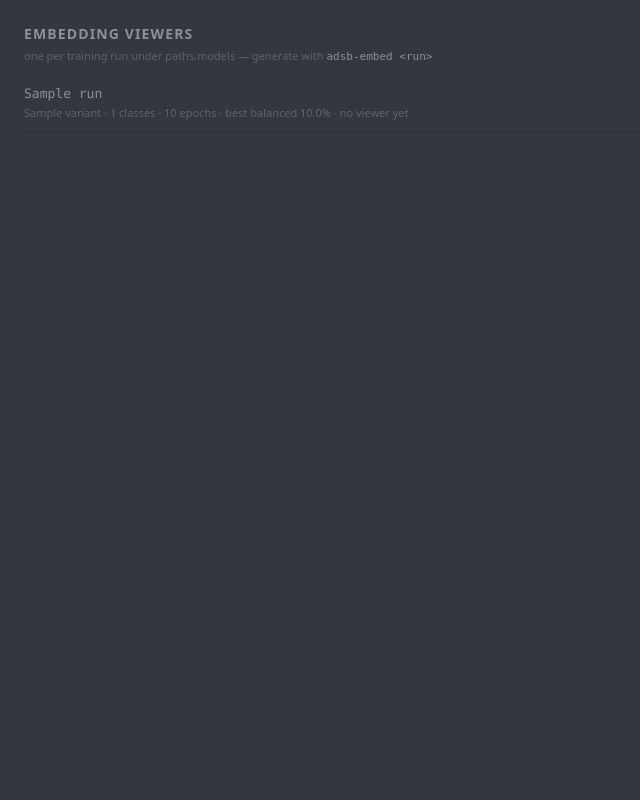
After one commit to wjmallard/adsb-fingerprint, a Flask app: template src/adsb_fingerprint/web/templates/embeddings.html in a window 1280 px wide. The commit adds this page. Shown: the whole page, without its empty margins (0-640 px from the left). Run offline with Flask 3, Linux system fonts and the light colour scheme; the template is opened without the code that fills it: most values are stand-ins (such as "Sample title", 1, 10 or a date in 2020).

Commit message:
Serve the adsb-embed viewers: /embeddings index + per-run route
The web app reads the model run dirs the same way it reads the
messages index — as another rebuildable artifact of the filesystem.
/embeddings lists runs newest-first with their run.yaml summary
(variant, classes, epochs, best balanced accuracy; tolerant of a
sidecar mid-write by adsb-train) and links each run that has an
embedding.html; runs without one show the adsb-embed hint instead.
/embeddings/<run> serves the self-contained viewer as-is, with the
run segment validated against the actual directory listing rather
than joined into a path. adsb-embed itself is untouched: drop a new
run dir and it appears.

```diff
--- a/src/adsb_fingerprint/web/app.py
+++ b/src/adsb_fingerprint/web/app.py
@@ -3,6 +3,7 @@
 import json
 import time
 
+import yaml
 from flask import (
     Flask,
     abort,
@@ -127,6 +128,70 @@ def index():
         zoom=config.MAP_DEFAULT_ZOOM,
         roster_minutes=config.MAP_ROSTER_MINUTES,
     )
+
+
+@app.route("/embeddings")
+def embeddings():
+    # Index of training runs under paths.models — the web app is just a
+    # reader of the run dirs adsb-train/adsb-embed write.
+    return render_template(
+        "embeddings.html",
+        runs=embedding_runs(),
+    )
+
+
+@app.route("/embeddings/<run>")
+def embedding_viewer(run):
+    # The run segment is validated against the actual directory listing —
+    # no path arithmetic on user input.
+    if not config.MODEL_DIR.is_dir():
+        abort(404)
+    run_dirs = {d.name for d in config.MODEL_DIR.iterdir() if d.is_dir()}
+    if run not in run_dirs:
+        abort(404)
+    viewer = config.MODEL_DIR / run / "embedding.html"
+    if not viewer.is_file():
+        abort(404)
+    return send_file(viewer, conditional=True)
+
+
+def embedding_runs():
+    """Model run dirs, newest first, each with a run.yaml summary + viewer flag."""
+    if not config.MODEL_DIR.is_dir():
+        return []
+    runs = []
+    for run_dir in sorted(config.MODEL_DIR.iterdir(), reverse=True):
+        if not run_dir.is_dir():
+            continue
+        summary = {
+            "name": run_dir.name,
+            "has_viewer": (run_dir / "embedding.html").is_file(),
+            "variant": None,
+            "n_classes": None,
+            "epochs": None,
+            "best_balanced": None,
+        }
+        run_yaml = run_dir / "run.yaml"
+        if run_yaml.is_file():
+            try:
+                run = yaml.safe_load(run_yaml.read_text())
+                summary["variant"] = run.get("args", {}).get("variant")
+                summary["n_classes"] = len(run.get("classes", []))
+                epochs = run.get("epochs", [])
+                summary["epochs"] = len(epochs)
+                balanced = [
+                    epoch["balanced_accuracy"]
+                    for epoch in epochs
+                    if "balanced_accuracy" in epoch
+                ]
+                if balanced:
+                    summary["best_balanced"] = max(balanced)
+            except Exception:
+                # adsb-train rewrites run.yaml as it goes — a mid-write or
+                # malformed sidecar shouldn't take down the index.
+                pass
+        runs.append(summary)
+    return runs
 
 
 @app.route("/tiles/<path:filename>")
--- a/src/adsb_fingerprint/web/static/css/style.css
+++ b/src/adsb_fingerprint/web/static/css/style.css
@@ -174,3 +174,50 @@ body {
     background: #16181c;
     border-radius: 3px;
 }
+
+/* /embeddings — model-run index */
+#runs {
+    max-width: 720px;
+    padding: 24px;
+}
+
+#runs h1 {
+    margin: 0 0 4px;
+    font-size: 14px;
+    font-weight: 600;
+    letter-spacing: 0.08em;
+    text-transform: uppercase;
+    color: #8a919c;
+}
+
+#runs code {
+    color: #8a919c;
+}
+
+.run {
+    display: flex;
+    flex-direction: column;
+    padding: 10px 0;
+    border-bottom: 1px solid #2a2d33;
+}
+
+.run-name {
+    font-family: ui-monospace, SFMono-Regular, Menlo, monospace;
+    font-size: 13px;
+    color: #5ad1e6;
+    text-decoration: none;
+}
+
+.run-name:hover {
+    text-decoration: underline;
+}
+
+.run-name.muted {
+    color: #8a919c;
+}
+
+.run-meta {
+    margin-top: 2px;
+    font-size: 11px;
+    color: #5c636e;
+}
--- /dev/null
+++ b/src/adsb_fingerprint/web/templates/embeddings.html
@@ -0,0 +1,38 @@
+<!DOCTYPE html>
+<html lang="en">
+<head>
+    <meta charset="UTF-8">
+    <meta name="viewport" content="width=device-width, initial-scale=1.0">
+    <title>ADS-B Embeddings</title>
+    <link rel="icon" href="data:,">
+    <link rel="stylesheet" href="/static/css/style.css">
+</head>
+<body>
+    <main id="runs">
+        <h1>embedding viewers</h1>
+        <p class="detail-note">
+            one per training run under paths.models —
+            generate with <code>adsb-embed &lt;run&gt;</code>
+        </p>
+        {% if not runs %}
+        <p class="detail-note">no model runs found</p>
+        {% endif %}
+        {% for run in runs %}
+        <div class="run">
+            {% if run.has_viewer %}
+            <a class="run-name" href="/embeddings/{{ run.name }}">{{ run.name }}</a>
+            {% else %}
+            <span class="run-name muted">{{ run.name }}</span>
+            {% endif %}
+            <span class="run-meta">
+                {%- if run.variant %}{{ run.variant }}{% endif %}
+                {%- if run.n_classes %} · {{ run.n_classes }} classes{% endif %}
+                {%- if run.epochs %} · {{ run.epochs }} epochs{% endif %}
+                {%- if run.best_balanced is not none %} · best balanced {{ "%.1f" | format(run.best_balanced * 100) }}%{% endif %}
+                {%- if not run.has_viewer %} · no viewer yet{% endif %}
+            </span>
+        </div>
+        {% endfor %}
+    </main>
+</body>
+</html>
```
Also changed, not shown: doc/WEBUI.md (+4 -0 lines).
